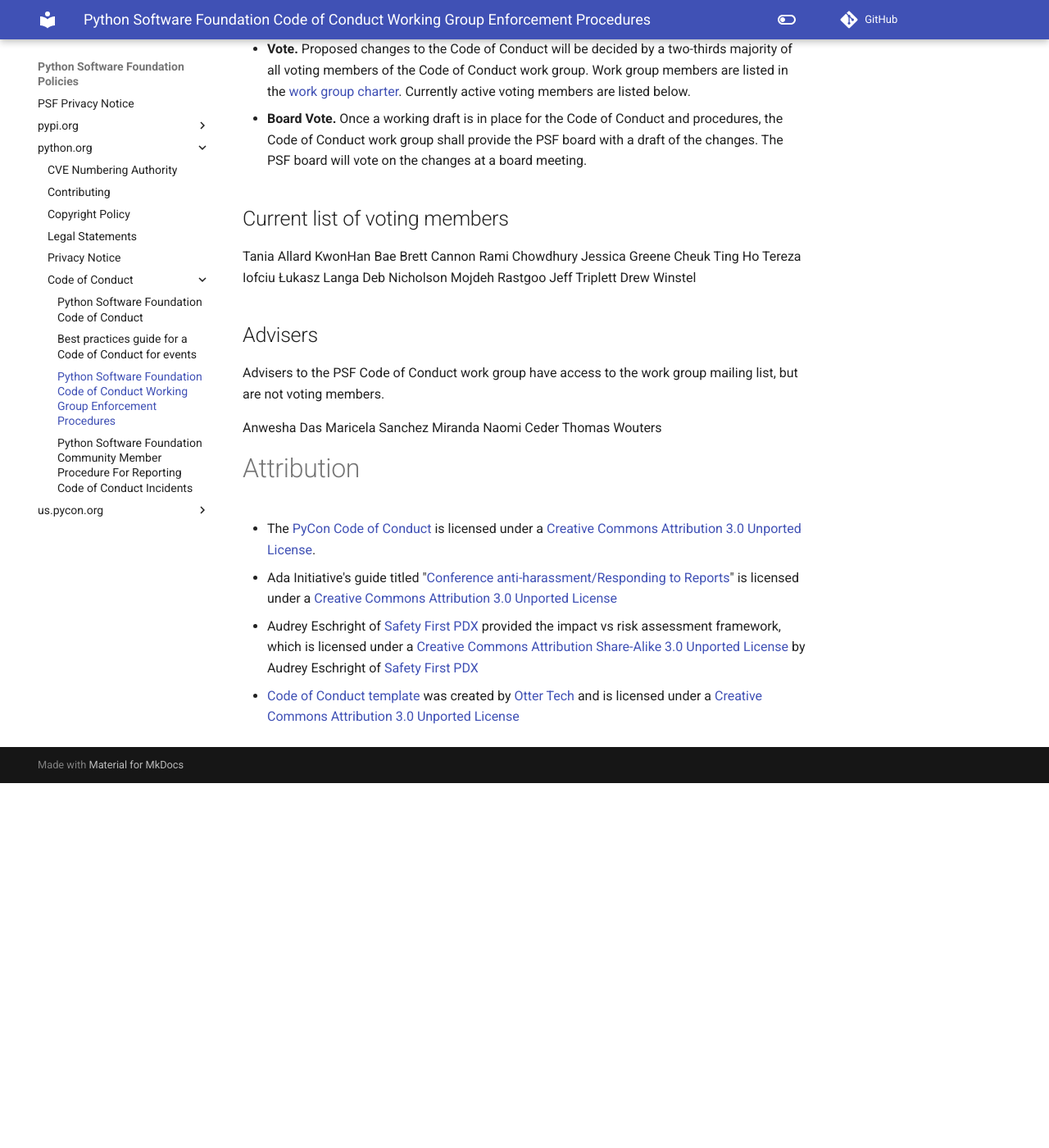
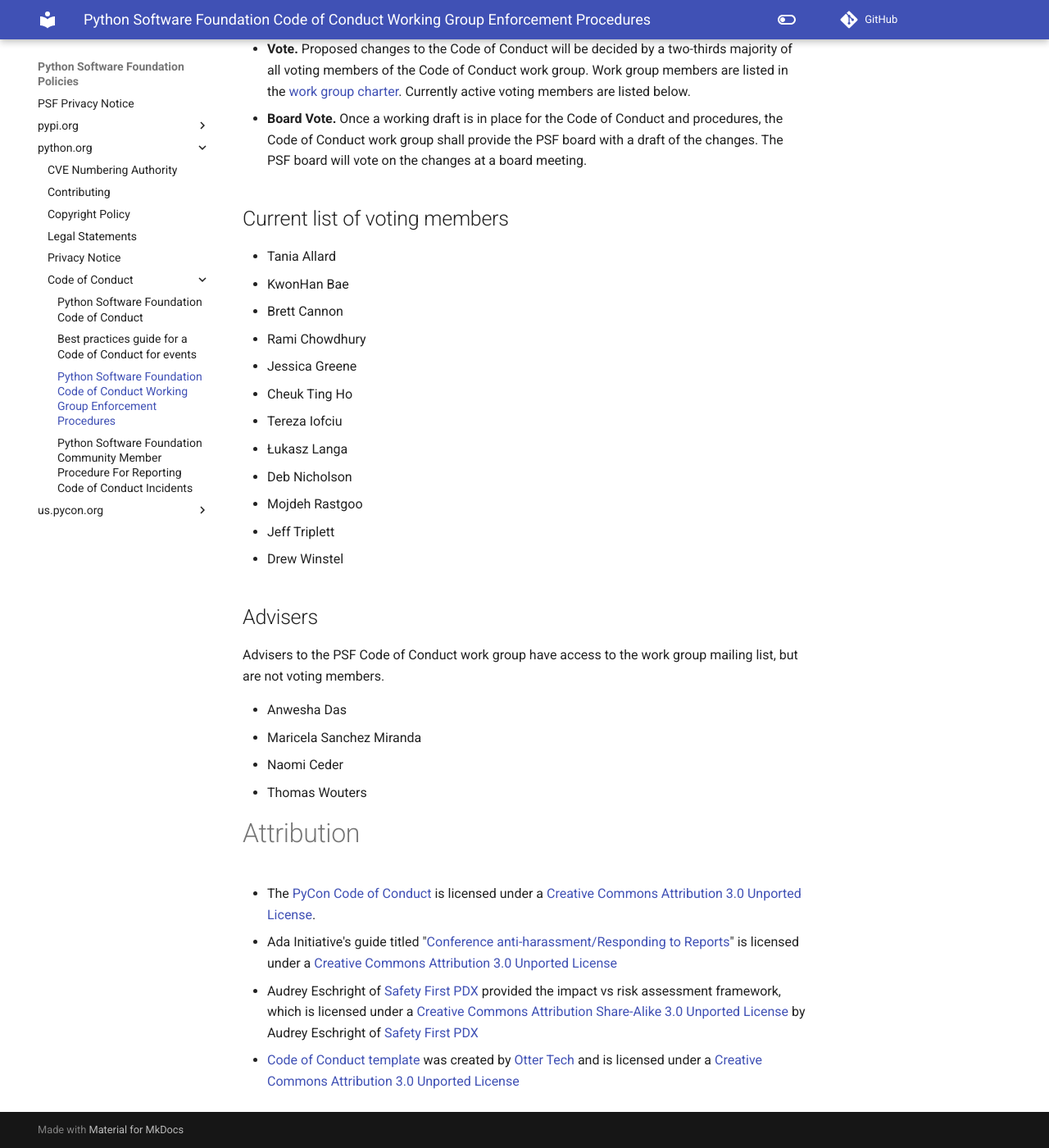
Before and after one commit to psf/policies, an MkDocs documentation site: the page built from docs/python.org/code-of-conduct/Enforcement-Procedures.md, in a window 1280 px wide and 1400 px high, scrolled down 8627 px. Shown: the whole window at 82% size. Built offline with MkDocs 1.6.1 and Material for MkDocs 9.7.7, drawn with Linux system fonts in a browser that asks for light colours; comment, search, counter and statistics services are not loaded; before the commit the page ends 9582 px from its top, so only the background shows below that.

```diff
--- a/docs/python.org/code-of-conduct/Enforcement-Procedures.md
+++ b/docs/python.org/code-of-conduct/Enforcement-Procedures.md
@@ -237,27 +237,27 @@ When discussing a change to the Python community Code of Conduct or enforcement
 
 ## Current list of voting members
 
-Tania Allard
-KwonHan Bae
-Brett Cannon
-Rami Chowdhury
-Jessica Greene
-Cheuk Ting Ho
-Tereza Iofciu
-Łukasz Langa
-Deb Nicholson
-Mojdeh Rastgoo
-Jeff Triplett
-Drew Winstel
+* Tania Allard
+* KwonHan Bae
+* Brett Cannon
+* Rami Chowdhury
+* Jessica Greene
+* Cheuk Ting Ho
+* Tereza Iofciu
+* Łukasz Langa
+* Deb Nicholson
+* Mojdeh Rastgoo
+* Jeff Triplett
+* Drew Winstel
 
 ## Advisers
 
 Advisers to the PSF Code of Conduct work group have access to the work group mailing list, but are not voting members.
 
-Anwesha Das
-Maricela Sanchez Miranda
-Naomi Ceder
-Thomas Wouters
+* Anwesha Das
+* Maricela Sanchez Miranda
+* Naomi Ceder
+* Thomas Wouters
 
 # Attribution
 
```
